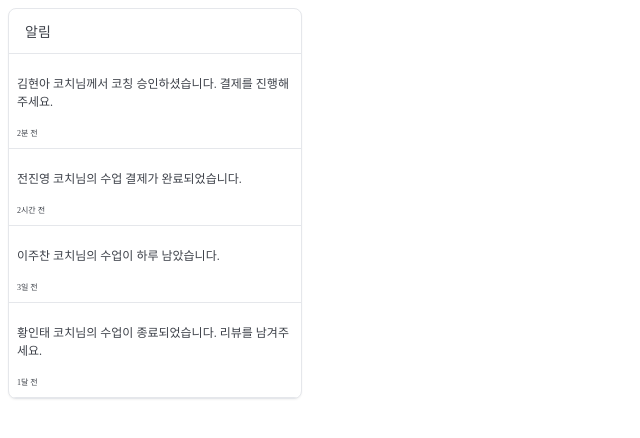
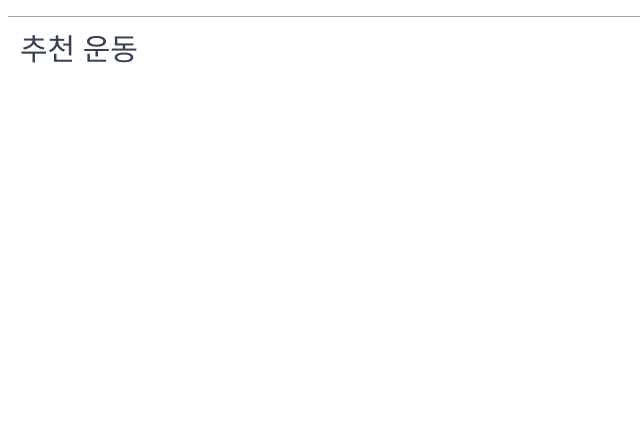
Before and after one commit to jchxnee/Fit-Health_Project, a React (Vite) app: page / in a window 1280 px wide. Shown: the top 438 px of the page, without its empty margins (0-640 px from the left). Built offline with nearby package versions, Linux system fonts and the light colour scheme.

Commit message:
docs: 타이틀바

```diff
--- a/src/App.jsx
+++ b/src/App.jsx
@@ -1,14 +1,15 @@
 import { ThemeProvider } from 'styled-components';
 import './App.css';
-import Footer from './components/Footer';
+import TitleBar from './components/TitleBar';
 import theme from './styles/theme';
 import BasicModal from './components/modal/BasicModal';
 import NotificationList from './components/NotificationList';
+import BasicFilter from './components/filter/BasicFilter';
 
 function App() {
   return (
     <ThemeProvider theme={theme}>
-      <NotificationList />
+      <TitleBar title="추천 운동" />
     </ThemeProvider>
   );
 }
--- /dev/null
+++ b/src/components/TitleBar.jsx
@@ -0,0 +1,35 @@
+import React from 'react';
+import styled from 'styled-components';
+
+function RecommendedExerciseSection({ title }) {
+  return (
+    <Container>
+      <Divider />
+      <Title>{title}</Title>
+    </Container>
+  );
+}
+
+export default RecommendedExerciseSection;
+
+const Container = styled.div`
+  width: 1008px;
+  display: flex;
+  flex-direction: column;
+  justify-content: flex-end;
+  box-sizing: border-box;
+  background-color: ${({ theme }) => theme.colors.white};
+`;
+
+const Title = styled.div`
+  text-align: start;
+  font-size: ${({ theme }) => theme.fontSizes['3xl']};
+  color: ${({ theme }) => theme.colors.gray['700']};
+  padding: 0 ${({ theme }) => theme.spacing['3']};
+`;
+
+const Divider = styled.hr`
+  border: none;
+  border-top: 1px solid ${({ theme }) => theme.colors.gray['400']};
+  width: 100%;
+`;
```
Also changed, not shown: src/components/modal/CompletionMessage.jsx (added, +40 -0 lines).
